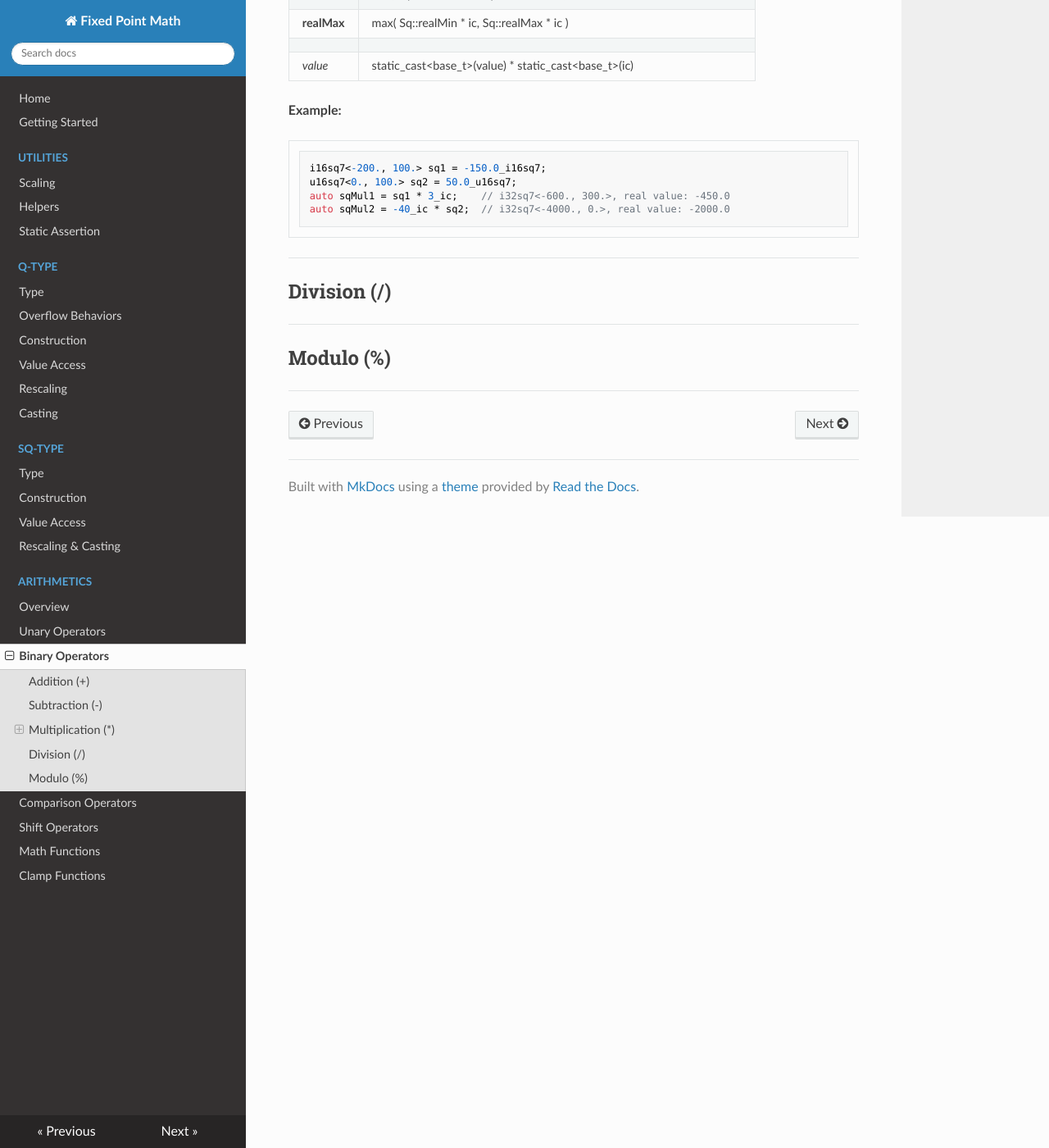
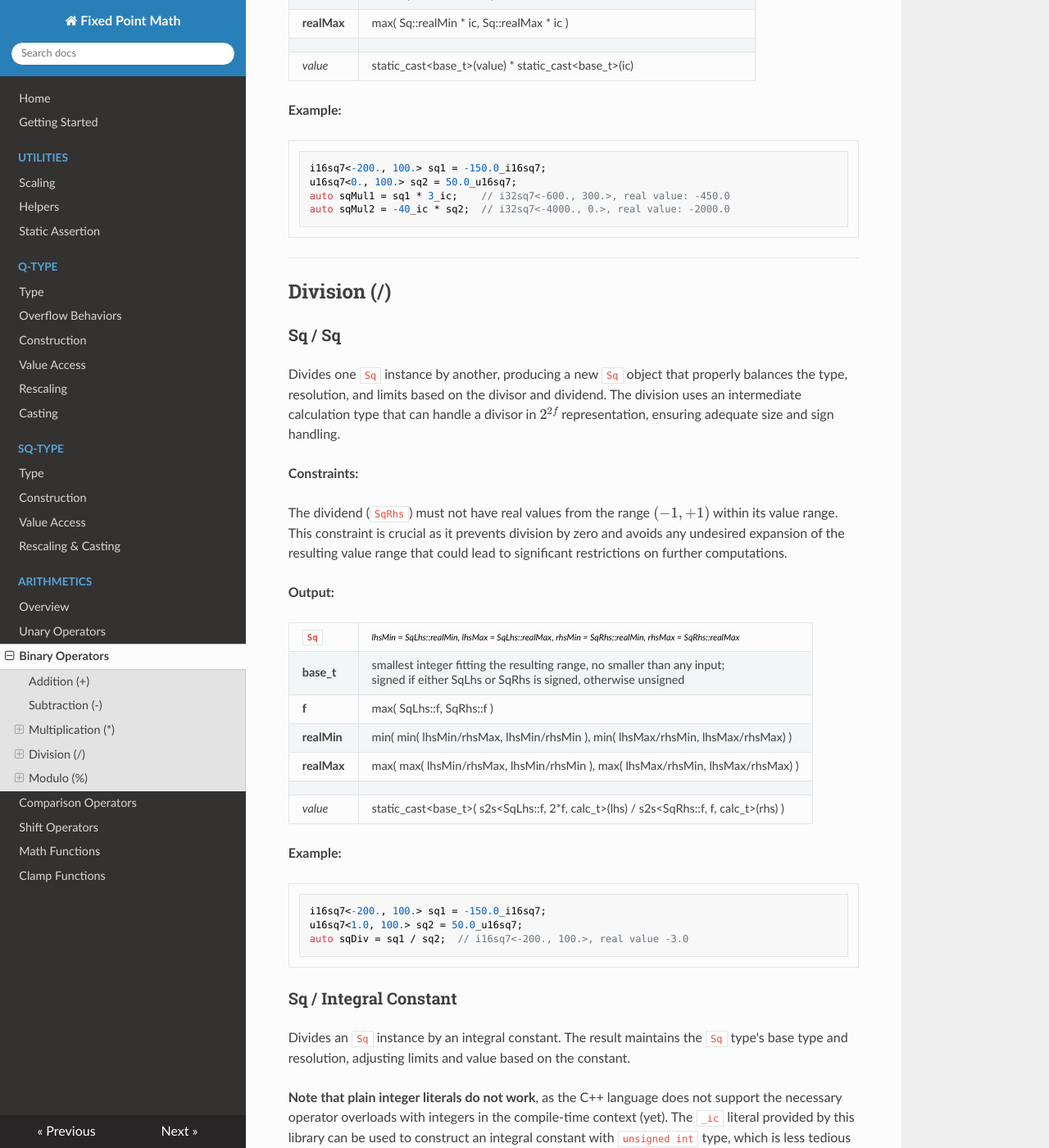
Before and after one commit to wolfjazz/fixed-point-math, an MkDocs documentation site: the page built from docs/arithmetics/binary.md, in a window 1280 px wide and 1400 px high, scrolled down 2786 px. Shown: the whole window at 82% size. Built offline with MkDocs 1.6.1, drawn with Linux system fonts in a browser that asks for light colours; nearby versions of some CDN libraries; some of the changed text lies outside the part shown.

Commit message:
Added: Documentation for Div and Modulo.

````diff
--- a/docs/arithmetics/binary.md
+++ b/docs/arithmetics/binary.md
@@ -108,8 +108,112 @@
 
 ## Division (/)
 
+### Sq / Sq
+
+Divides one `Sq` instance by another, producing a new `Sq` object that properly balances the type, resolution, and limits based on the divisor and dividend. The division uses an intermediate calculation type that can handle a divisor in \(2^{2f}\) representation, ensuring adequate size and sign handling.
+
+**Constraints:**
+
+The dividend (`SqRhs`) must not have real values from the range \((-1,+1)\) within its value range. This constraint is crucial as it prevents division by zero and avoids any undesired expansion of the resulting value range that could lead to significant restrictions on further computations.
+
+**Output:**
+
+| `Sq` | <span style="font-weight:normal;font-size:8pt">*lhsMin = SqLhs::realMin, lhsMax = SqLhs::realMax*, *rhsMin = SqRhs::realMin, rhsMax = SqRhs::realMax*</span> |
+|------|-|
+| **base_t** | smallest integer fitting the resulting range, no smaller than any input;<br>signed if either SqLhs or SqRhs is signed, otherwise unsigned |
+| **f** | max( SqLhs::f, SqRhs::f ) |
+| **realMin** | min( min( lhsMin/rhsMax, lhsMin/rhsMin ), min( lhsMax/rhsMin, lhsMax/rhsMax) ) |
+| **realMax** | max( max( lhsMin/rhsMax, lhsMin/rhsMin ), max( lhsMax/rhsMin, lhsMax/rhsMax) ) |
+| | |
+| *value* | static_cast<base_t\>( s2s<SqLhs::f, 2*f, calc_t\>(lhs) / s2s<SqRhs::f, f, calc_t\>(rhs) ) |
+
+**Example:**
+
+```cpp
+i16sq7<-200., 100.> sq1 = -150.0_i16sq7;
+u16sq7<1.0, 100.> sq2 = 50.0_u16sq7;
+auto sqDiv = sq1 / sq2;  // i16sq7<-200., 100.>, real value -3.0
+```
+
+### Sq / Integral Constant
+
+Divides an `Sq` instance by an integral constant. The result maintains the `Sq` type's base type and resolution, adjusting limits and value based on the constant.
+
+**Note that plain integer literals do not work**, as the C++ language does not support the necessary operator overloads with integers in the compile-time context (yet). The `_ic` literal provided by this library can be used to construct an integral constant with `unsigned int` type, which is less tedious than the `std::integral_constant<T,v>` trait from the standard library.
+
+**Output:**
+
+| `Sq` | |
+|------|-|
+| **base_t** | smallest integer fitting the resulting range, no smaller than any input;<br>signed if either Sq or the integral constant is signed, otherwise unsigned |
+| **f** | Sq::f |
+| **realMin** | min( Sq::realMin / ic, Sq::realMax / ic ) |
+| **realMax** | max( Sq::realMin / ic, Sq::realMax / ic ) |
+| | |
+| *value* | static_cast<base_t\>(lhs) / static_cast<base_t\>(ic) |
+
+**Example:**
+
+```cpp
+i16sq7<-200., 100.> sq1 = -150.0_i16sq7;
+auto sqDiv = sq1 / 5_ic;  // i16sq7<-40., 20.>, real value: -30.0
+```
+
+### Integral Constant / Sq
+
+Divides an integral constant by an `Sq` instance. The result maintains the `Sq` type's base type and resolution, adjusting limits and value based on the constant. The division uses an intermediate calculation type that can handle a divisor in \(2^{2f}\) representation, ensuring adequate size and sign handling.
+
+**Constraints:**
+
+The dividend (`SqRhs`) must not have real values from the range \((-1,1)\) within its value range. This constraint is crucial as it prevents division by zero and avoids any undesired expansion of the resulting value range that could lead to significant restrictions on further computations.
+
+**Output:**
+
+| `Sq` | |
+|------|-|
+| **base_t** | smallest integer fitting the resulting range, no smaller than any input;<br>signed if either SqRhs or the integral constant is signed, otherwise unsigned |
+| **f** | SqRhs::f |
+| **realMin** | min( ic / SqRhs::realMin, ic / SqRhs::realMax ) |
+| **realMax** | max( ic / SqRhs::realMin, ic / SqRhs::realMax ) |
+| | |
+| *value* | static_cast<base_t\>( s2s<0, 2*f, calc_t\>(ic) / static_cast<calc_t>(rhs) ) |
+
+**Example:**
+
+```cpp
+i16sq7<-200., -10.> sq = -150.0_i16sq7;
+auto sqDiv = -1500_ic / sq;  // i16sq7<7.5, 150.>, real value: -10.0
+```
+
 ---
 
 ## Modulo (%)
 
+### Sq % Sq
+
+Calculates the modulo of one `Sq` instance by another, resulting in a new `Sq` object with adjusted type and limits based on the operands. This operation uses the unpromoted common type of the two input types as intermediate calculation type, corrected for the potential change in scaling, ensuring adequate size and sign handling.
+
+**Constraints:**
+
+The dividend (`SqRhs`) must not have real values from the range \((-resolution,resolution)\) within its value range. This constraint is crucial as it prevents a modulo zero, as this is not defined.
+
+**Output:**
+
+| `Sq` | <span style="font-weight:normal;font-size:8pt">*lhsMin = SqLhs::realMin, lhsMax = SqLhs::realMax*, *rhsMin = SqRhs::realMin, rhsMax = SqRhs::realMax*</span> |
+|------|-|
+| **base_t** | smallest integer fitting the resulting range, no smaller than any input;<br>signed if either SqLhs or SqRhs is signed, otherwise unsigned |
+| **f** | max( SqLhs::f, SqRhs::f ) |
+| **realMin** | max( lhsMin, signum(lhsMin) * max( abs(rhsMin), abs(rhsMax) ) ) |
+| **realMax** | min( lhsMax, signum(lhsMax) * max( abs(rhsMin), abs(rhsMax) ) ) |
+| | |
+| *value* | static_cast<base_t\>( s2s<SqLhs::f, f, calc_t\>(lhs) % s2s<SqRhs::f, f, calc_t\>(rhs) ) |
+
+**Example:**
+
+```cpp
+i16sq7<-200., 100.> sq1 = -150.0_i16sq7;
+u16sq7<10., 100.> sq2 = 45.0_u16sq7;
+auto sqMod = sq1 % sq2;  // i16sq7<-100., 100.>, real value -15.0
+```
+
 ---
````
Also changed, not shown: 2 other files.
